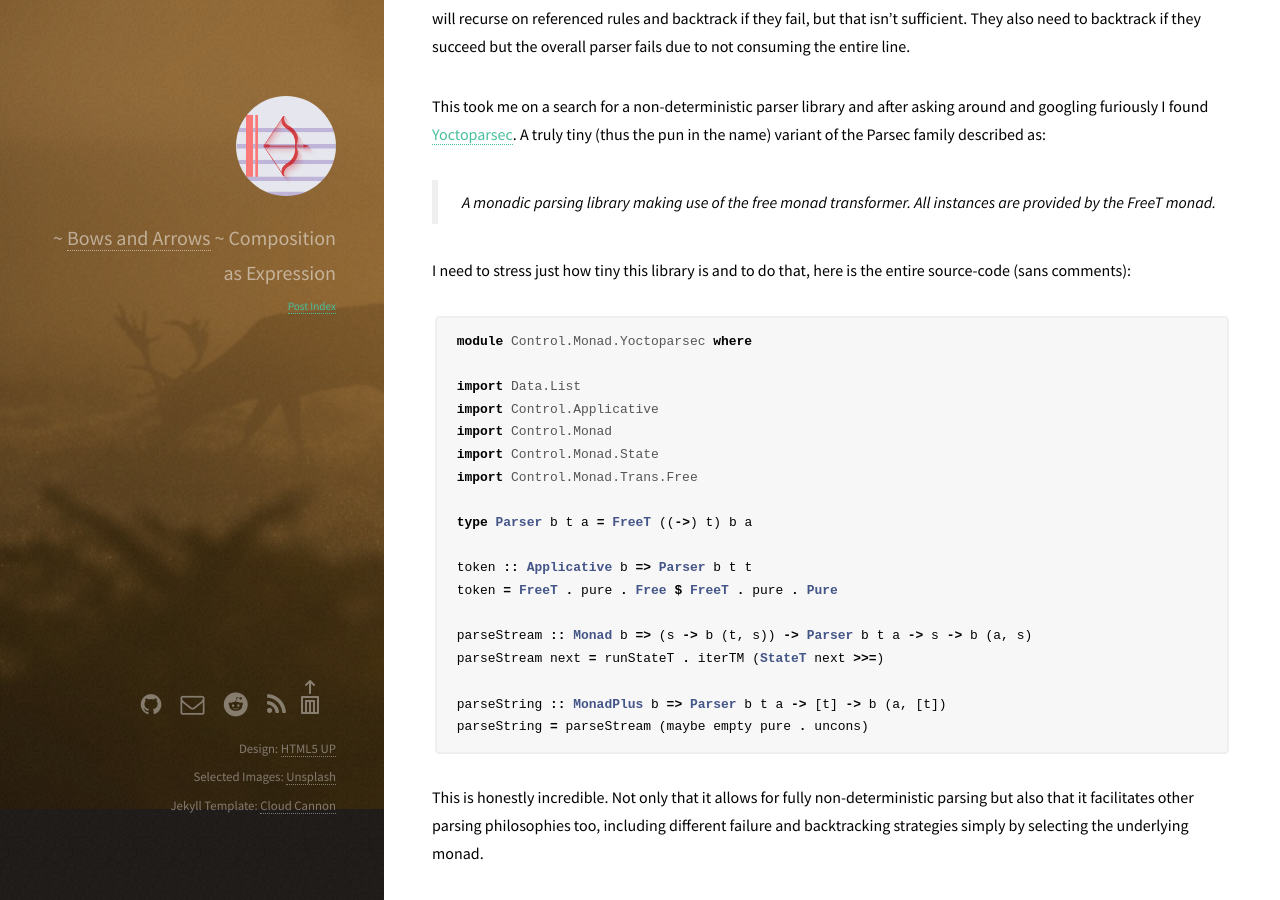
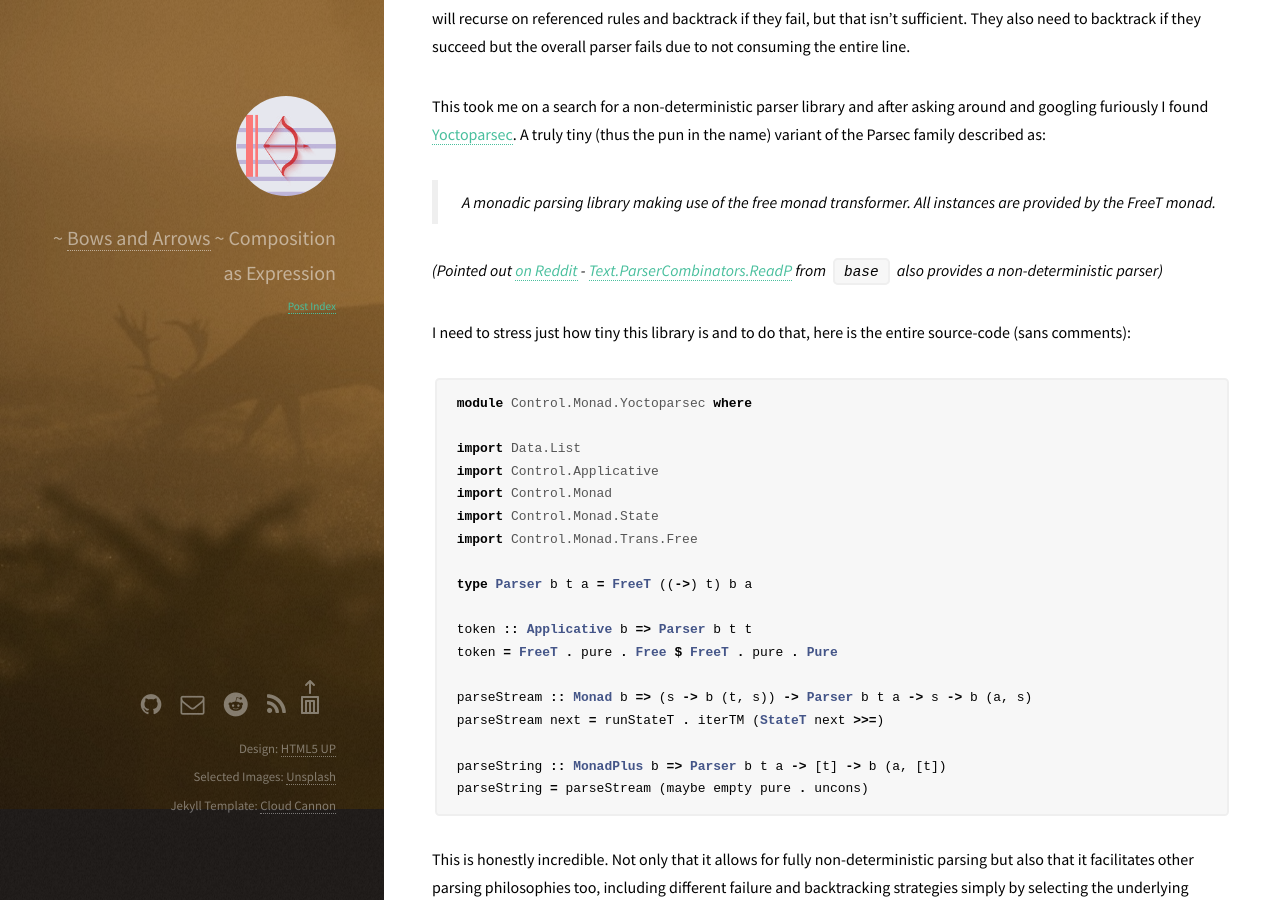
Before and after one commit to sordina/sordina.github.io, a Jekyll site: the page built from _posts/2021-01-03-1609638326-advent19b.markdown, in a window 1280 px wide and 900 px high, scrolled down 1813 px. Built offline with Jekyll 4.4.1, drawn with Linux system fonts in a browser that asks for light colours.

Commit message:
reddit ref

````diff
--- a/_posts/2021-01-03-1609638326-advent19b.markdown
+++ b/_posts/2021-01-03-1609638326-advent19b.markdown
@@ -82,6 +82,8 @@ A truly tiny (thus the pun in the name) variant of the Parsec family described a
 
 > A monadic parsing library making use of the free monad transformer. All instances are provided by the FreeT monad.
 
+*(Pointed out [on Reddit](https://www.reddit.com/r/haskell/comments/ky37gf/advent_of_code_problem_19b_nondeterministic/gjfn0jx/) - [Text.ParserCombinators.ReadP](https://hackage.haskell.org/package/base-4.14.1.0/docs/Text-ParserCombinators-ReadP.html) from `base` also provides a non-deterministic parser)*
+
 I need to stress just how tiny this library is and to do that, here is the entire source-code (sans comments):
 
 ```haskell
````
